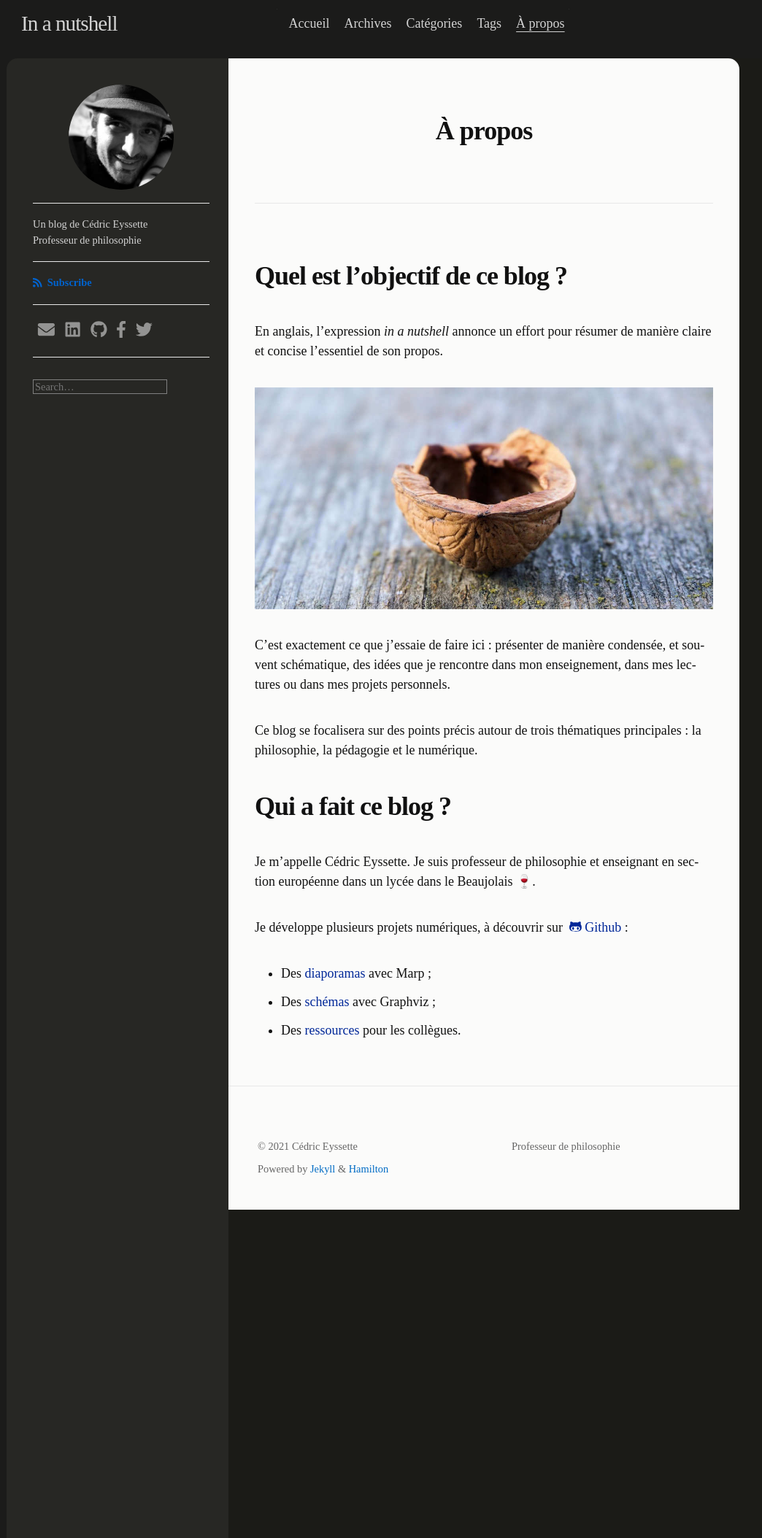
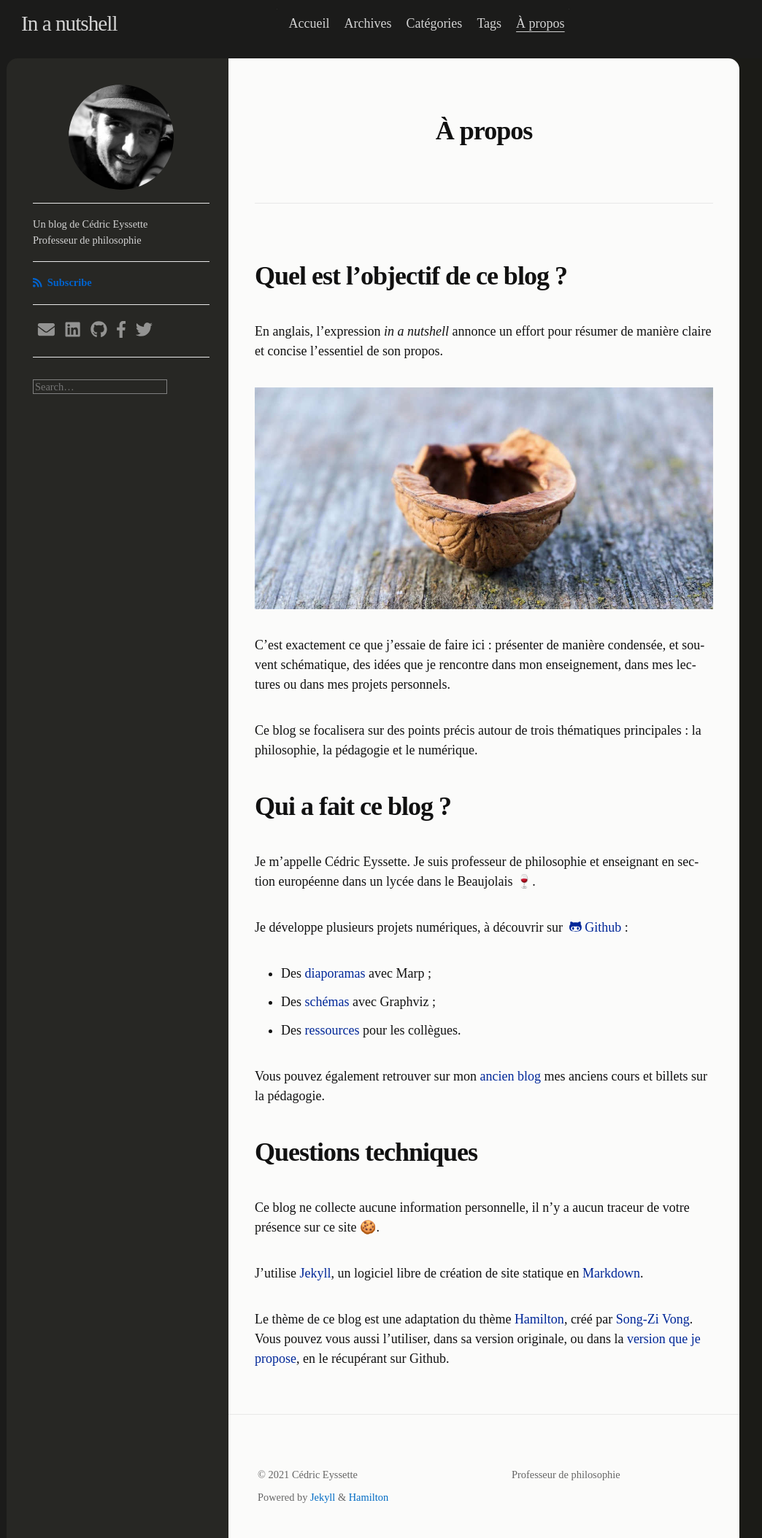
Before and after one commit to eyssette/Blog, a Jekyll site: the page built from about.md, in a window 1280 px wide. Shown: the whole page at 73% size, without its empty margins (107-1151 px from the left). Built offline with Jekyll 4.4.1, drawn with Linux system fonts in a browser that asks for light colours; nearby versions of some CDN libraries; some web fonts are replaced; comment, search, counter and statistics services are not loaded.

Commit message:
Précisions dans la page "about”

```diff
--- a/about.md
+++ b/about.md
@@ -23,3 +23,13 @@ Je développe plusieurs projets numériques, à découvrir sur  [<i class="fab
 - Des [diaporamas](https://eyssette.github.io/marp-slides/) avec Marp ;
 - Des [schémas](https://github.com/eyssette/graphviz-examples/) avec Graphviz ;
 - Des [ressources](https://eyssette.github.io/ressources-generales-enseignement-philosophie/) pour les collègues.
+
+Vous pouvez également retrouver sur mon [ancien blog](https://eyssette.github.io/ancien-blog/) mes anciens cours et billets sur la pédagogie.
+
+# Questions techniques
+
+Ce blog ne collecte aucune information personnelle, il n'y a aucun traceur de votre présence sur ce site <span class="cross">🍪</span>.
+
+J'utilise [Jekyll](https://jekyllrb.com/), un logiciel libre de création de site statique en [Markdown](https://daringfireball.net/projects/markdown/).
+
+Le thème de ce blog est une adaptation du thème [Hamilton](https://github.com/zivhub/jekyll-theme-hamilton), créé par [Song-Zi Vong](https://github.com/zivhub). Vous pouvez vous aussi l'utiliser, dans sa version originale, ou dans la [version que je propose](https://github.com/eyssette/in-a-nutshell), en le récupérant sur Github.
```
